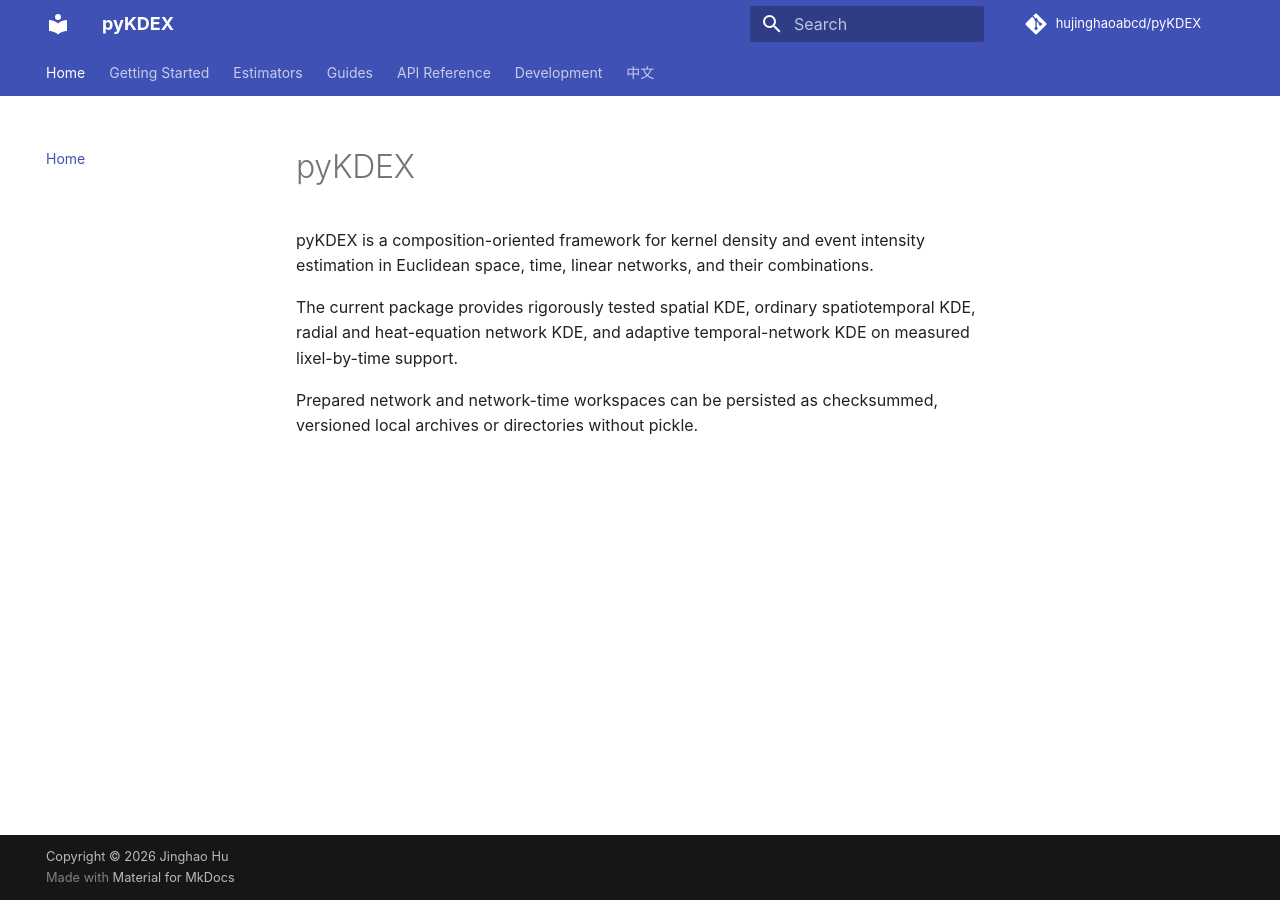
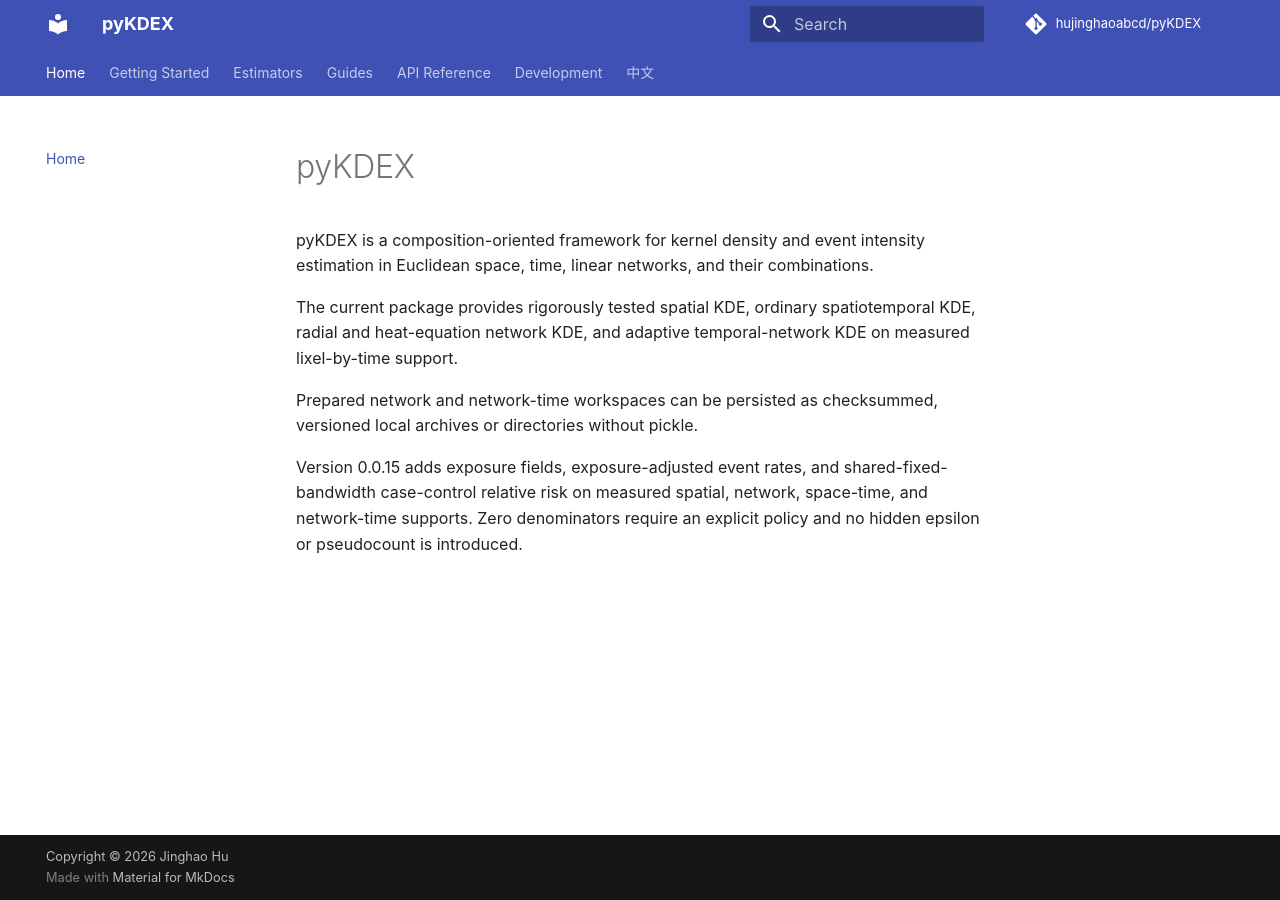
Before and after one commit to hujinghaoabcd/pyKDEX, an MkDocs documentation site: the page built from docs/index.md, in a window 1280 px wide. Built offline with MkDocs 1.6.1 and Material for MkDocs 9.7.7, drawn with Linux system fonts in a browser that asks for light colours; comment, search, counter and statistics services are not loaded.

Commit message:
Update documentation home for 0.0.15

```diff
--- a/docs/index.md
+++ b/docs/index.md
@@ -10,3 +10,8 @@ temporal-network KDE on measured lixel-by-time support.
 
 Prepared network and network-time workspaces can be persisted as checksummed,
 versioned local archives or directories without pickle.
+
+Version 0.0.15 adds exposure fields, exposure-adjusted event rates, and
+shared-fixed-bandwidth case-control relative risk on measured spatial, network,
+space-time, and network-time supports. Zero denominators require an explicit
+policy and no hidden epsilon or pseudocount is introduced.
```
